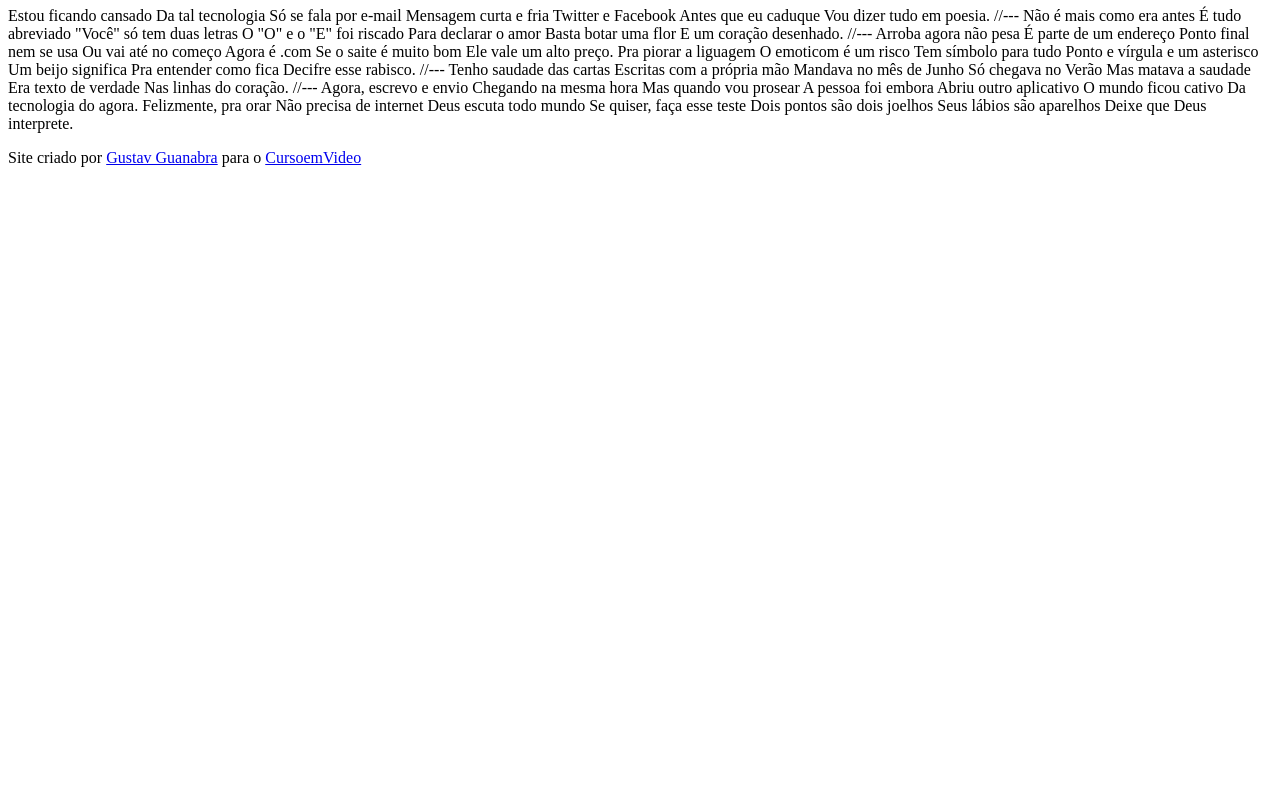
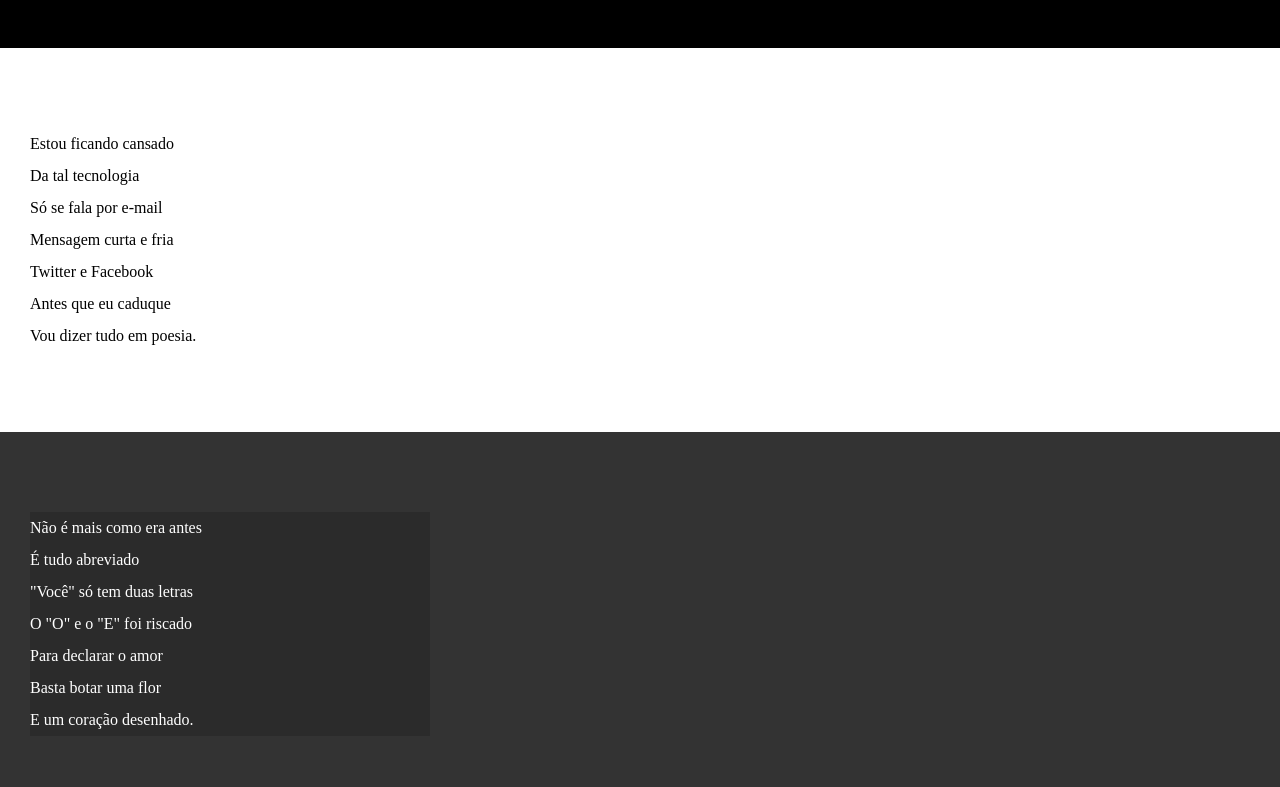
Before and after one commit to Laviniamontenegro/html-css, a plain HTML site: page exercícios/d012/index.html in a window 1280 px wide. Shown: the part 107-894 px from the top of the page. Before the commit the page ends 800 px from the top, so only its background shows below. Drawn offline with Linux system fonts and the light colour scheme.

Commit message:
atualizei estilo dos textos e blocos

```diff
--- /dev/null
+++ b/exercícios/d012/estilo/style.css
@@ -0,0 +1,64 @@
+@charset "UTF-8";
+
+* {
+    margin: 0px;
+    padding: 0px;
+}
+
+html,body {
+    min-height: 100vh;
+    background-color: darkgrey;
+}
+
+header {
+    background-color: black;
+    color: white;
+    text-align: center;
+}
+
+header > h1 {
+    padding-top: 50px;
+    font-variant: small-caps;
+}
+
+header > p {
+    padding-bottom: 50px;
+}
+
+header a, footer a {
+    color: white;
+    text-decoration: none;
+    font-weight: bold;
+}
+
+header a:hover, footer a:hover {
+    text-decoration: underline;
+}
+
+section {
+    padding-top: 10vh;
+    padding-bottom: 10vh;
+    line-height: 2em;
+    padding-left: 30px;
+}
+
+section.normal {
+    background-color: white;
+    color: black;
+}
+
+section.imagem {
+    background-color: rgb(51, 51, 51);
+    color: white;
+}
+
+section.imagem > p {
+    width: 400px;
+    background-color: rgba(0, 0, 0, 0.164);
+}
+
+footer {
+    background-color: black;
+    color: white;
+    text-align: center;
+}
--- a/exercícios/d012/index.html
+++ b/exercícios/d012/index.html
@@ -4,6 +4,7 @@
     <meta charset="UTF-8">
     <meta name="viewport" content="width=device-width, initial-scale=1.0">
     <title>Cordel Moderno</title>
+    <link rel="stylesheet" href="estilo/style.css">
 </head>
 <body>
     <header>
@@ -13,71 +14,88 @@
         </p>
     </header>
 
-    Estou ficando cansado
-    Da tal tecnologia
-    Só se fala por e-mail
-    Mensagem curta e fria
-    Twitter e Facebook
-    Antes que eu caduque
-    Vou dizer tudo em poesia.
+    <section class="normal">
+        <p>
+            Estou ficando cansado <br>
+            Da tal tecnologia <br>
+            Só se fala por e-mail <br>
+            Mensagem curta e fria <br>
+            Twitter e Facebook <br>
+            Antes que eu caduque <br>
+            Vou dizer tudo em poesia.
+        </p>
+    </section>
 
-    //---
+    <section class="imagem">
+        <p>
+            Não é mais como era antes <br>
+            É tudo abreviado <br>
+            "Você" só tem duas letras <br>
+            O "O" e o "E" foi riscado <br>
+            Para declarar o amor <br>
+            Basta botar uma flor <br>
+            E um coração desenhado.
+        </p>
+    </section>
 
-    Não é mais como era antes
-    É tudo abreviado
-    "Você" só tem duas letras
-    O "O" e o "E" foi riscado
-    Para declarar o amor
-    Basta botar uma flor
-    E um coração desenhado.
+    <section class="normal">
+        <p>
+            Arroba agora não pesa <br>
+            É parte de um endereço <br>
+            Ponto final nem se usa <br>
+            Ou vai até no começo <br>
+            Agora é .com <br>
+            Se o saite é muito bom <br>
+            Ele vale um alto preço. <br>
+        </p>
 
-    //---
+        <p>
+            Pra piorar a liguagem <br>
+            O emoticom é um risco <br>
+            Tem símbolo para tudo <br>
+            Ponto e vírgula e um asterisco <br>
+            Um beijo significa <br>
+            Pra entender como fica <br>
+            Decifre esse rabisco.
+        </p>
+    </section>
 
-    Arroba agora não pesa
-    É parte de um endereço
-    Ponto final nem se usa
-    Ou vai até no começo
-    Agora é .com
-    Se o saite é muito bom
-    Ele vale um alto preço.
+    <section class="imagem">
+        <p>
+            Tenho saudade das cartas <br>
+            Escritas com a própria mão <br>
+            Mandava no mês de Junho <br>
+            Só chegava no Verão <br>
+            Mas matava a saudade <br>
+            Era texto de verdade <br>
+            Nas linhas do coração.
+        </p>
+    </section>
 
-    Pra piorar a liguagem
-    O emoticom é um risco
-    Tem símbolo para tudo
-    Ponto e vírgula e um asterisco
-    Um beijo significa
-    Pra entender como fica
-    Decifre esse rabisco.
+    <section class="normal">
+        <p>
+            Agora, escrevo e envio <br>
+            Chegando na mesma hora <br>
+            Mas quando vou prosear <br>
+            A pessoa foi embora <br>
+            Abriu outro aplicativo <br>
+            O mundo ficou cativo <br>
+            Da tecnologia do agora. <br>
+        </p>
 
-    //---
+        <p>
+            Felizmente, pra orar <br>
+            Não precisa de internet <br>
+            Deus escuta todo mundo <br>
+            Se quiser, faça esse teste <br>
+            Dois pontos são dois joelhos <br>
+            Seus lábios são aparelhos <br>
+            Deixe que Deus interprete.
+        </p>
+    </section>
 
-    Tenho saudade das cartas
-    Escritas com a própria mão
-    Mandava no mês de Junho
-    Só chegava no Verão
-    Mas matava a saudade
-    Era texto de verdade
-    Nas linhas do coração.
-
-    //---
-
-    Agora, escrevo e envio
-    Chegando na mesma hora
-    Mas quando vou prosear
-    A pessoa foi embora
-    Abriu outro aplicativo
-    O mundo ficou cativo
-    Da tecnologia do agora.
-
-    Felizmente, pra orar
-    Não precisa de internet
-    Deus escuta todo mundo
-    Se quiser, faça esse teste
-    Dois pontos são dois joelhos
-    Seus lábios são aparelhos
-    Deixe que Deus interprete.
     <footer>
-        <p>Site criado por <a href="https://gustavoguanabara.github.io" target="_blank">Gustav Guanabra</a> para o <a href="https://www.cursoemvideo.com" target="_blank">CursoemVideo</a></p>
+        <p>Site criado por <a href="https://gustavoguanabara.github.io" target="_blank">Gustavo Guanabra</a> para o <a href="https://www.cursoemvideo.com" target="_blank">CursoemVideo</a></p>
     </footer>
 </body>
 </html>
```
